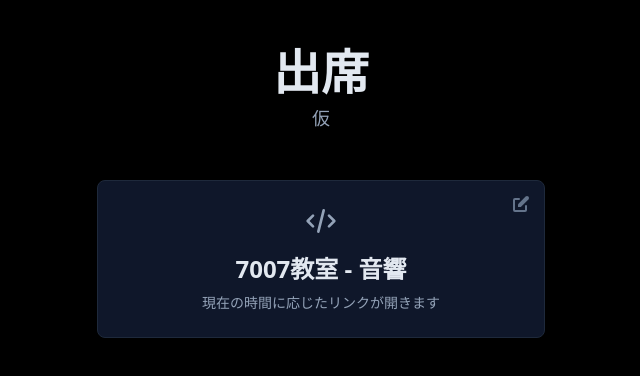
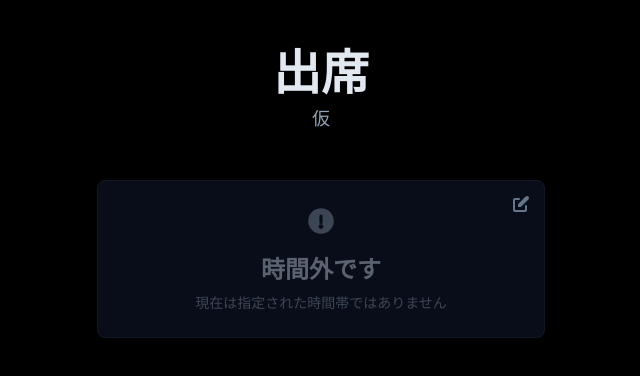
Before and after one commit to s2332022/syu, a React (Vite) app: page / in a window 1280 px wide. Shown: the top 376 px of the page, without its empty margins (319-959 px from the left). Built offline with nearby package versions, Linux system fonts and the light colour scheme.

Commit message:
feat: disable button and show '時間外です' outside scheduled times

```diff
--- a/components/SingleLinkButton.tsx
+++ b/components/SingleLinkButton.tsx
@@ -23,8 +23,8 @@ function getActiveIndex(date: Date): number {
   // Thu 11-12 -> sixth (index 5)
   if (day === 4 && hour >= 11 && hour < 12) return 5;
 
-  // Default: use the first link if available
-  return 0;
+  // Outside scheduled times -> return -1 to indicate '時間外'
+  return -1;
 }
 
 export const SingleLinkButton: React.FC<Props> = ({ links, onEdit }) => {
@@ -37,28 +37,58 @@ export const SingleLinkButton: React.FC<Props> = ({ links, onEdit }) => {
   }, []);
 
   const activeIndex = useMemo(() => getActiveIndex(now), [now]);
-  const link = links[activeIndex] ?? links[0];
+
+  const isActive = activeIndex >= 0 && activeIndex < links.length;
+  const activeLink = isActive ? links[activeIndex] : null;
 
   const handleEditClick = (e: React.MouseEvent) => {
     e.preventDefault();
     e.stopPropagation();
-    if (link) onEdit(link);
+    if (activeLink) onEdit(activeLink);
   };
 
-  if (!link) return null;
+  // When outside scheduled times, show a disabled card with "時間外です"
+  if (!isActive) {
+    return (
+      <div className="relative max-w-md mx-auto">
+        <div className="group block bg-slate-900 p-6 rounded-lg border border-slate-800 text-center opacity-60 cursor-not-allowed">
+          <div className="flex flex-col items-center">
+            <svg xmlns="http://www.w3.org/2000/svg" className="h-8 w-8 mb-4 text-slate-500" viewBox="0 0 20 20" fill="currentColor">
+              <path fillRule="evenodd" d="M10 18a8 8 0 100-16 8 8 0 000 16zm1-11a1 1 0 10-2 0v4a1 1 0 002 0V7zm-1 8a1.5 1.5 0 110-3 1.5 1.5 0 010 3z" clipRule="evenodd" />
+            </svg>
+            <h3 className="text-2xl font-bold text-slate-400">時間外です</h3>
+            <p className="text-sm text-slate-500 mt-2">現在は指定された時間帯ではありません</p>
+          </div>
+        </div>
+        <button
+          disabled
+          className="absolute top-2 right-2 p-1.5 rounded-full text-slate-500 bg-transparent cursor-not-allowed"
+          aria-label="編集不可"
+          title="時間外のため編集できません"
+        >
+          <svg xmlns="http://www.w3.org/2000/svg" className="h-5 w-5" viewBox="0 0 20 20" fill="currentColor">
+            <path d="M17.414 2.586a2 2 0 00-2.828 0L7 10.172V13h2.828l7.586-7.586a2 2 0 000-2.828z" />
+            <path fillRule="evenodd" d="M2 6a2 2 0 012-2h4a1 1 0 010 2H4v10h10v-4a1 1 0 112 0v4a2 2 0 01-2 2H4a2 2 0 01-2-2V6z" clipRule="evenodd" />
+          </svg>
+        </button>
+      </div>
+    );
+  }
+
+  if (!activeLink) return null;
 
   return (
     <div className="relative max-w-md mx-auto">
       <a
-        href={link.url}
+        href={activeLink.url}
         target="_blank"
         rel="noopener noreferrer"
         className="group block bg-slate-900 p-6 rounded-lg border border-slate-800 hover:border-sky-500 hover:bg-slate-800 transition-all duration-300 transform hover:-translate-y-1"
       >
         <div className="flex flex-col items-center text-center">
-          {link.icon}
+          {activeLink.icon}
           <h3 className="text-2xl font-bold text-slate-200 group-hover:text-sky-400 transition-colors">
-            {link.classroom} - {link.subject}
+            {activeLink.classroom} - {activeLink.subject}
           </h3>
           <p className="text-sm text-slate-400 mt-2">現在の時間に応じたリンクが開きます</p>
         </div>
```
